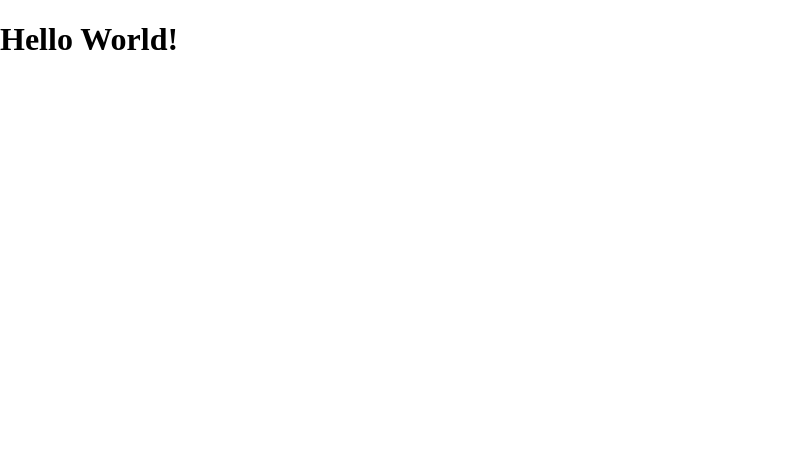
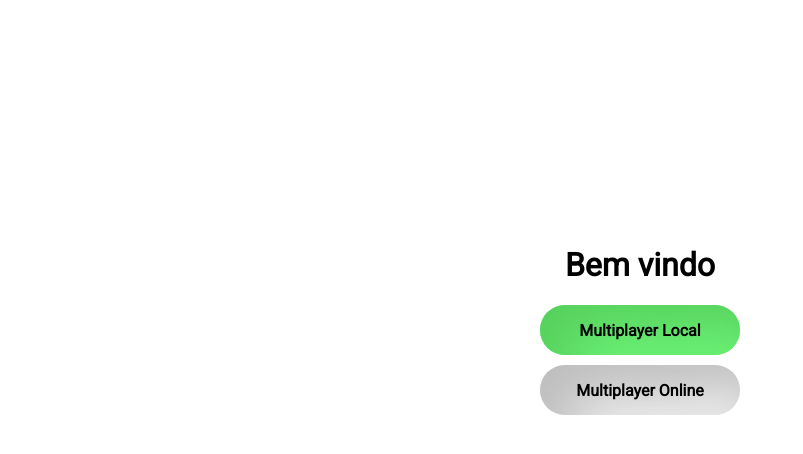
Before and after one commit to renatofreitasRR/jogo-trilha, a Next.js app: page / in a window 1280 px wide. Shown: the top 454 px of the page, without its empty margins (0-803 px from the left). Built offline with nearby package versions, Linux system fonts and the light colour scheme.

Commit message:
add link in initial page

```diff
--- a/src/app/layout.tsx
+++ b/src/app/layout.tsx
@@ -1,5 +1,10 @@
 import type { Metadata } from "next";
-import { Inter } from "next/font/google";
+import { Roboto } from 'next/font/google'
+
+const roboto = Roboto({
+  weight: '400',
+  subsets: ['latin'],
+})
 
 export const metadata: Metadata = {
   title: "Create Next App",
@@ -13,10 +18,13 @@ export default function RootLayout({
 }>) {
   return (
     <html lang="pt-br">
-      <body style={{
-        margin: 0,
-        padding: 0,
-      }}>{children}</body>
+      <body
+        style={{
+          margin: 0,
+          padding: 0,
+        }}
+        className={roboto.className}
+      >{children}</body>
     </html>
   );
 }
--- a/src/app/page.tsx
+++ b/src/app/page.tsx
@@ -1,7 +1,15 @@
+import styles from './styles.module.css';
+
 export default function Home() {
   return (
-    <main>
-      <h1>Hello World!</h1>
+    <main className={styles.container}>
+      <h1>Bem vindo</h1>
+      <a className={styles.link} href='board'>
+        <strong>Multiplayer Local</strong>
+      </a>
+      <a className={`${styles.link} ${styles.link_disabled}`} title='Em desenvolvimento' href='#'>
+        <strong>Multiplayer Online</strong>
+      </a>
     </main>
   );
 }
--- /dev/null
+++ b/src/app/styles.module.css
@@ -0,0 +1,51 @@
+.container{
+    margin: 0;
+    padding: 0;
+
+    display: flex;
+    flex-direction: column;
+    align-items: center;
+    justify-content: center;
+    height: 80vh;
+    width:  100%;
+    margin: 0;
+    padding: 0;
+    box-sizing: border-box;
+    position: relative;
+}
+
+.link{
+    cursor: pointer;
+
+    text-decoration: none;
+    color: black;
+
+    display: flex;
+    align-items: center;
+    justify-content: center;
+
+    font-weight: bold;
+    font-size: 1rem;
+
+    width: 200px;
+    height: 50px;
+
+    outline: 0;
+
+    border-radius: 50px;
+    background: #66f56f;
+    box-shadow: inset 28px 28px 56px #57d05e,
+                inset -28px -28px 56px #75ff80;
+}
+
+.link_disabled{
+    cursor: not-allowed;
+
+    background: #dedede;
+    box-shadow: inset 28px 28px 56px #bdbdbd,
+            inset -28px -28px 56px #ffffff;
+}
+
+.link + .link{
+    margin-top: 10px;
+}
```
